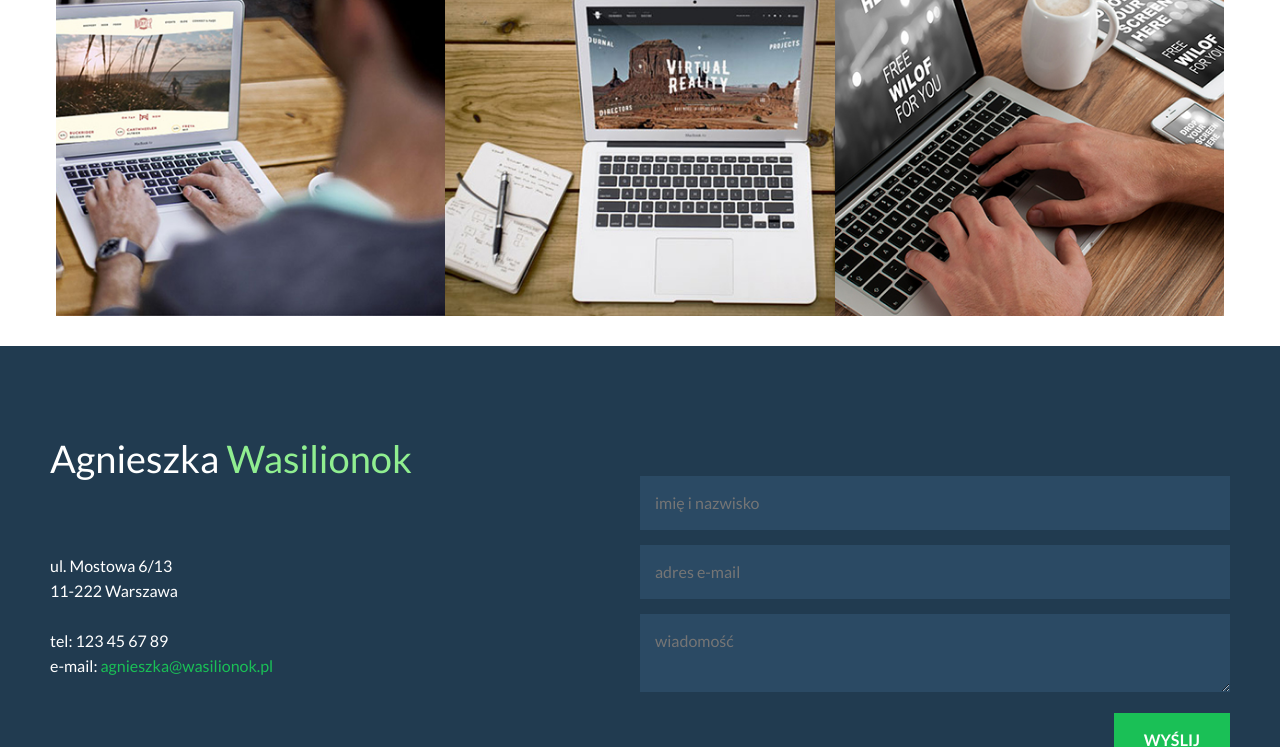
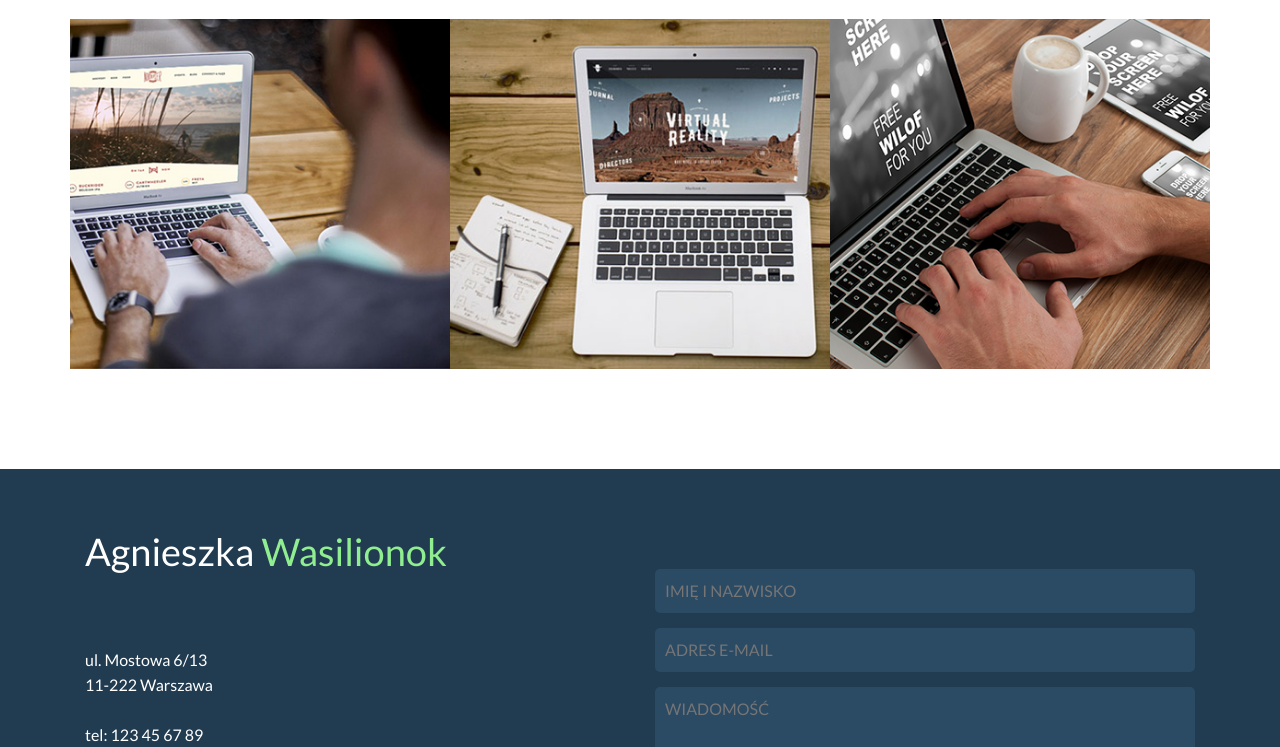
Before and after one commit to wasilionok/wasilionok.github.io, a plain HTML site: page zadania-domowe/moje portfolio/index.html in a window 1280 px wide. Shown: the part 1769-2516 px from the top of the page. Drawn offline with nearby package versions, Linux system fonts and the light colour scheme.

Commit message:
zadanie domowe

```diff
--- a/zadania-domowe/moje portfolio/css/style.css
+++ b/zadania-domowe/moje portfolio/css/style.css
@@ -26,8 +26,10 @@ section h2{
 }
 
 
+
 section{
-    padding: 30px 50px;
+
+    padding: 0 60px 100px;
 }
 /*nav*/
 #main-nav{
@@ -71,36 +73,7 @@ section{
 
 
 
-/*
-#menu{
-    background-color: #fff;
-    height: 50px;
-    position: fixed;
-    text-align: right;
-    width: 100%;
-    z-index: 1;
 
-}
-#menu .toggle, [id='drop']{
-    display: none;
-}
-#menu ul{
-    margin: 0px;
-    list-style-type: none;
-    background-color: #fff;
-
-}
-#menu ul .menu-item {
-    display: inline-block;
-    line-height: 50px;
-    margin: 0 20px;
-
-}
-#menu ul .menu-item a{
-    color:#1ac056;
-    text-decoration: none;
-}
-*/
 
 #main-header {
     height: 80vh;
@@ -137,17 +110,13 @@ section{
 /*absolut*/
 
 #about{
-/*    text-align: center;*/
     background-color: #F9FCFE;
     overflow: hidden;
-/*    box-shadow: 10px 10px 62px -10px rgba(0,0,0,0.75);*/
-
 }
 
 #about figure{
     width: 318px;
-    height: 356px
-/*    float: left;*/
+    height: 356px;
     margin: 0 auto;
     text-align: center;
     display: block;
@@ -155,14 +124,9 @@ section{
 
 }
 
-/*
-#about >article{
-    width: 50%;
-    float:left;
-}
-*/
+
 #about figure img{
-/*    max-height: 350px;*/
+    max-height: 350px;
     border:14px solid #fff;
     border-radius: 15px;
     width: 100%;
@@ -185,17 +149,18 @@ section{
 }
 
 #portfolio #portfolio-item-1{
-    background-image: url(../img/portfolio1.jpg)
+    background-image: url(../img/portfolio1.jpg);
+    width: 100%;
 
 }
-
-
 #portfolio #portfolio-item-2{
-    background-image: url(../img/portfolio2.jpg)
+    background-image: url(../img/portfolio2.jpg);
+    width: 100%;
 
 }
 #portfolio #portfolio-item-3{
-    background-image: url(../img/portfolio4.jpg)
+    background-image: url(../img/portfolio4.jpg);
+    width: 100%;
 
 }
 #portfolio .portfolio-items{
@@ -210,6 +175,7 @@ section{
     display: inline-block;
     width: 33%;
     position: relative;
+    display: inline-block;
 }
 #portfolio .portfolio-items .portfolio-item .item-mask{
     background-color: rgba(42, 62, 79, 0.8);
@@ -247,80 +213,88 @@ section{
 #portfolio .portfolio-items .portfolio-item .item-mask .item-content .item-content-inner a:hover{
     color: #1ac056
 }
+
+#portfolio .col-md-6, #portfolio .col-md-12{padding: 0;}
 /*contakt*/
-#contact{
-    background-color: #213b50;
+
+#contact {
+    background-color: #213B50;
     color: #fff;
     overflow: hidden;
 }
-#contact .contact-data{
-    width: 50%;
-    float: left;
+
+ #contact h2 {
+    text-align: left;
+    font-size: 38px;
 }
 
-#contact .contact-data h2{
-    text-align: left;
-    font-size: 38px;
+#contact .contact-form {
+    margin-top: 100px;
+}
 
+#contact input:not([type='submit']),
+#contact textarea {
+    border: 0 solid;
+    width: 100%;
+    padding: 10px;
+    margin-bottom: 15px;
+    background-color: #2b4a64;
+    border: #2b4a64 0px;
+    color: #fff;
+    text-transform: uppercase;
+    padding: 10px;
+    border-radius: 5px;
 }
-#contact .contact-data address {
+
+#contact .contact-form input:focus,
+#contact .contact-form textarea: focus {
+    background-color: #426684;
+}
+
+#contact input[type='submit'] {
+    background-color: #1ac056;
+    border: 0 solid #1ac056;
+    color: #fff;
+    transition: all .3s;
+    cursor: pointer;
+    border-radius: 2px;
+    float: left;
+    padding: 15px;
+}
+
+#contact input[type='submit']:hover {
+    background-color: #fff;
+    color: #1ac056;
+}
+
+#contact address {
     font-style: normal;
     margin: 72px 0;
     line-height: 25px;
+
+
 }
 
-#contact .contact-data address a{
+#contact a {
     color: #1ac056;
 }
-#contact .contact-data .contact-social-icons a{
+
+#contact .contact-social-icons a {
     display: inline-block;
-    color: #fff;
     height: 38px;
     width: 38px;
-    text-align: center;
+text-align: center;
     line-height: 38px;
     border: 1px solid #fff;
     margin-right: 30px;
     font-size: 22px;
+
 }
 
-#contact .contact-data .contact-social-icons a:hover{
+#contact .contact-social-icons a:hover {
     color: #213b50;
     border: 1px solid #213b50;
-    background-color:  #fff;
-}
-#contact .contact-form{
-    width:50%;
-    float: left;
-    margin-top: 100px;
-}
-#contact .contact-form input,
-#contact .contact-form form textarea{
-    width: 100%;
-    padding: 15px;
-    margin-bottom: 15px;
-    background-color: #2b4a64;
-    border: #2b4264 0px;
-    color: #fff;
-}
-#contact .contact-form input:focus,
-#contact .contact-form form textarea:focus{
-    background-color: #426684;
-}
-#contact .contact-form input[type ='submit']{
-    background-color: #1ac056;
-    color: #fff;
-    width: auto;
-    text-transform: uppercase;
-    font-weight: 600;
-    padding: 15px 30px;
-    float: right;
-    border: 1px #1ac056 solod;
-
-}
-#contact .contact-form input[type ='submit']:hover{
     background-color: #fff;
-    color: #1ac056;
 }
 
 footer {
--- a/zadania-domowe/moje portfolio/index.html
+++ b/zadania-domowe/moje portfolio/index.html
@@ -105,7 +105,12 @@
 
     <!-- moje portfolio-->
     <section id="portfolio">
+        <div class="container">
+            <div class="row">
                 <h2> Moje <span>portfolio</span></h2>
+            </div>
+            <div class="row text-center">
+                <div class="col-12 col-md-6 col-sm-12 col-lg-4">
                     <div class="portfolio-items">
                         <div class="portfolio-item" id="portfolio-item-1">
                             <div class="item-mask">
@@ -118,13 +123,15 @@
                                         <a href="#" class="projekt-link">
                                          <i class="fa fa-link fa-2x"></i>
                                         </a>
-
-
+                                    </div>
+                                </div>
                             </div>
                         </div>
                     </div>
                 </div>
 
+                <div class="col-12 col-sm-12 col-md-6 col-lg-4">
+                    <div class="portfolio-items">
                         <div class="portfolio-item" id="portfolio-item-2">
                             <div class="item-mask">
                                 <div class=" item-content">
@@ -136,12 +143,15 @@
                                         <a href="#" class="projekt-link">
                                      <i class="fa fa-link fa-2x"></i>
                                     </a>
-
+                                    </div>
+                                </div>
                             </div>
                         </div>
                     </div>
                 </div>
 
+                <div class="col-sm-12 col-md-12 col-lg-4">
+                    <div class="portfolio-items">
                         <div class="portfolio-item" id="portfolio-item-3">
                             <div class="item-mask">
                                 <div class=" item-content">
@@ -153,17 +163,23 @@
                                         <a href="#" class="projekt-link">
                                      <i class="fa fa-link fa-2x"></i>
                                         </a>
-
                                     </div>
                                 </div>
                             </div>
                         </div>
                     </div>
+                </div>
+            </div>
+        </div>
+
     </section>
 
     <!--kontakt-->
     <section id="contact">
-        <div class="contact-data">
+        <div class="container">
+        <div class="row">
+        <div class="col-12 col-sm-12 col-md-6 col-lg-6">
+<!--        <div class="contact-data">-->
             <h2> Agnieszka <span>Wasilionok</span></h2>
 
             <address>
@@ -180,15 +196,22 @@
             </div>
 
         </div>
+        <div class="col-12 col-md-6 col-lg-6 col-sm-12">
+
+            <form class="contact-form" action>
                <div class="contact-form">
-            <form action="">
                 <input type="text" name="name" placeholder="imię i nazwisko">
                 <input type="email" name="email" placeholder="adres e-mail">
+                <div class="content-form-column">
                 <textarea name="message" placeholder="wiadomość"></textarea>
+                </div>
                 <input type="submit" value="Wyślij">
-
+             </div>
             </form>
             </div>
+        </div>
+        </div>
+
     </section>
     <footer>
         <p class="copyright"> copyright@ &copy Agnieszka Wasilionok</p>
```
Lines whose indentation alone changed are shown as unchanged.
